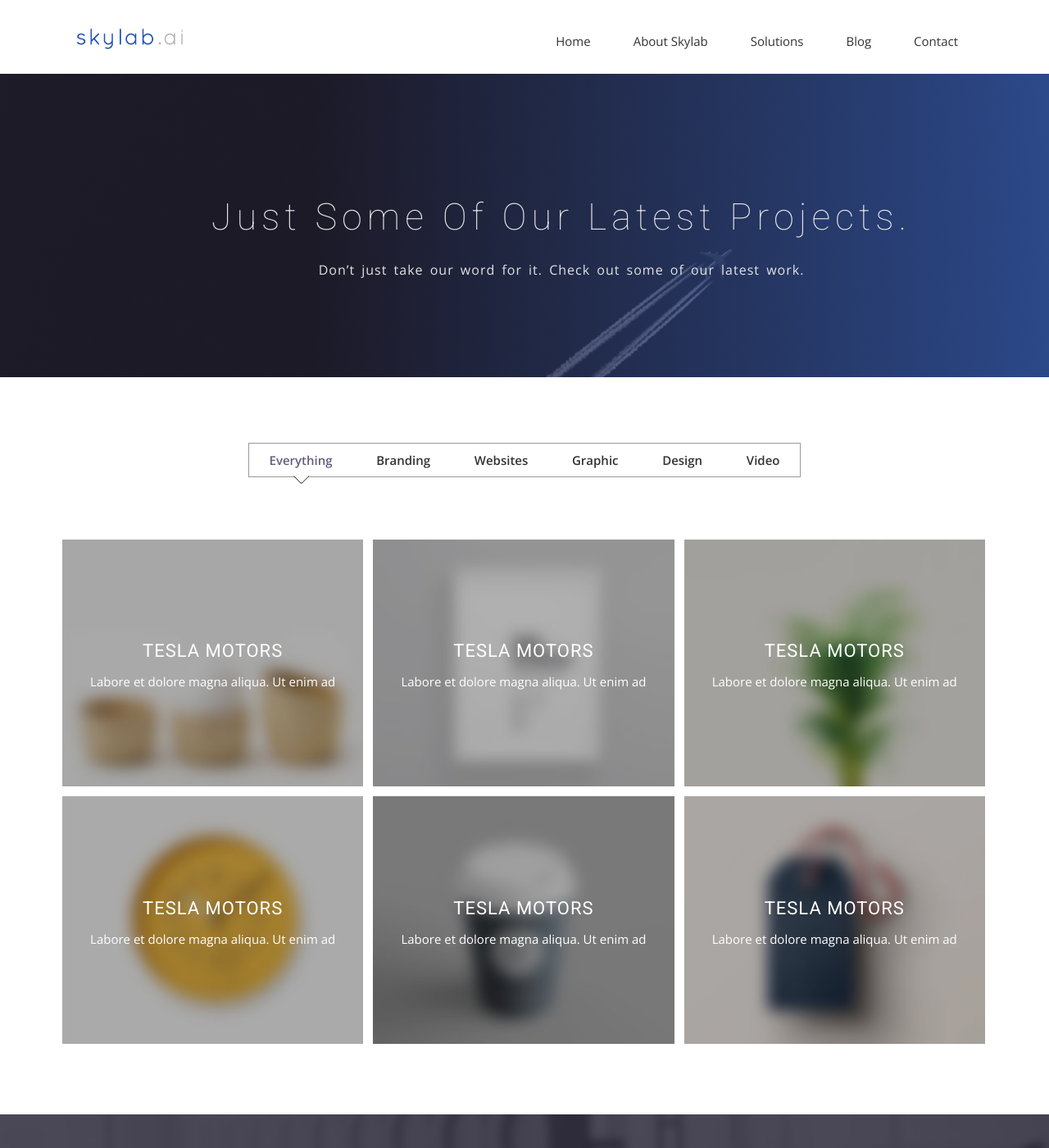
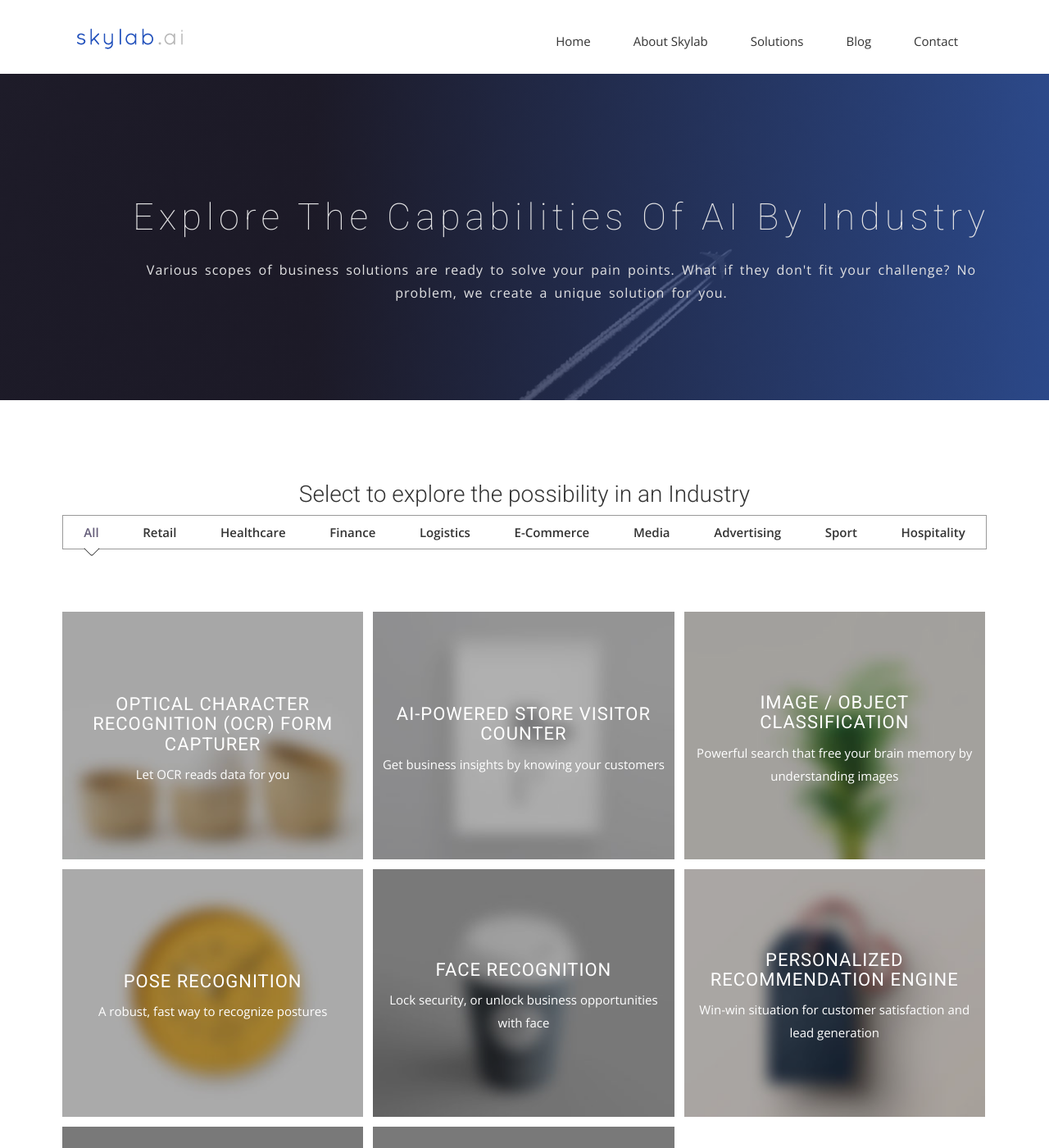
Before and after one commit to oursky/skylab, a Jekyll site: the page built from work.html, in a window 1280 px wide and 1400 px high. Shown: the whole window at 82% size. Built offline with Jekyll 4.4.1, drawn with Linux system fonts in a browser that asks for light colours; nearby versions of some CDN libraries; some web fonts are replaced; some of the changed text lies outside the part shown.

Commit message:
Update some permlink path

```diff
--- a/discover-by-function.html
+++ b/discover-by-function.html
@@ -1,7 +1,7 @@
 ---
 layout: page
 title: Discover by Function
-permalink: /discover/by-function
+permalink: /discover-by-function
 ---
 
     <!-- Slider Start -->
--- a/discover-by-industry.html
+++ b/discover-by-industry.html
@@ -1,7 +1,7 @@
 ---
 layout: page
 title: Discover by Industry
-permalink: /discover/by-industry
+permalink: /discover-by-industry
 ---
 
     <!-- Slider Start -->
--- a/work.html
+++ b/work.html
@@ -1,7 +1,7 @@
 ---
 layout: page
-title: Our Work
-permalink: /work/
+title: Discover by Industry
+permalink: /work
 ---
 
     <!-- Slider Start -->
@@ -10,8 +10,8 @@
         <div class="row">
             <div class="col-md-12">
                 <div class="block">
-                    <h1>Just some of our latest projects.</h1>
-                    <p>Don’t just take our word for it. Check out some of our latest work.</p>
+                    <h1>Explore the capabilities of AI by Industry</h1>
+                    <p>Various scopes of business solutions are ready to solve your pain points. What if they don't fit your challenge? No problem, we create a unique solution for you.</p>
                 </div>
             </div>
         </div>
@@ -24,85 +24,113 @@
           <div class="col-md-12">
             <div class="block">
               <div class="portfolio-menu">
+                <h3>Select to explore the possibility in an Industry</h3>
                 <ul>
-                    <li class="filter" data-filter="all">Everything</li>
-                    <li class="filter" data-filter=".Branding">Branding</li>
-                    <li class="filter" data-filter=".Websites">Websites</li>
-                    <li class="filter" data-filter=".Graphic">Graphic</li>
-                    <li class="filter" data-filter=".design">design</li>
-                    <li class="filter" data-filter=".Video">Video</li>
+                    <li class="filter" data-filter="all">All</li>
+                    <li class="filter" data-filter=".Retail">Retail</li>
+                    <li class="filter" data-filter=".Healthcare">Healthcare</li>
+                    <li class="filter" data-filter=".Finance">Finance</li>
+                    <li class="filter" data-filter=".Logistics">Logistics</li>
+                    <li class="filter" data-filter=".E-Commerce">E-Commerce</li>
+                    <li class="filter" data-filter=".Media">Media</li>
+                    <li class="filter" data-filter=".Advertising">Advertising</li>
+                    <li class="filter" data-filter=".Sport">Sport</li>
+                    <li class="filter" data-filter=".Hospitality">Hospitality</li>
+
                 </ul>
               </div>
               <div class="portfolio-contant">
                 <ul id="portfolio-contant-active">
-                    <li class="mix Branding">
+                    <li class="mix Retail Healthcare Finance Logistics">
                       <a href="#">
                         <img src="{{ site.baseurl }}/img/portfolio/work1.jpg" alt="">
                         <div class="overly">
                           <div class="position-center">
-                            <h2>Tesla Motors</h2>
-                            <p>Labore et dolore magna aliqua. Ut enim ad </p>
-
+                            <h2>Optical Character Recognition (OCR) Form Capturer </h2>
+                            <p>Let OCR reads data for you</p>
                           </div>
                         </div>
                       </a>
                   </li>
-                  <li class="mix Websites">
+                  <li class="mix Retail">
                     <a href="#">
                       <img src="{{ site.baseurl }}/img/portfolio/work2.jpg" alt="">
                       <div class="overly">
                         <div class="position-center">
-                          <h2>Tesla Motors</h2>
-                          <p>Labore et dolore magna aliqua. Ut enim ad </p>
+                          <h2>AI-powered Store Visitor Counter</h2>
+                          <p>Get business insights by knowing your customers</p>
 
                         </div>
                       </div>
                     </a>
                   </li>
-                  <li class="mix Graphic">
+                  <li class="mix Retail Healthcare Logistics E-Commerce Advertising">
                     <a href="#">
                       <img src="{{ site.baseurl }}/img/portfolio/work3.jpg" alt="">
                       <div class="overly">
                         <div class="position-center">
-                          <h2>Tesla Motors</h2>
-                          <p>Labore et dolore magna aliqua. Ut enim ad </p>
-
+                          <h2>Image / Object Classification</h2>
+                          <p>Powerful search that free your brain memory by understanding images</p>
                         </div>
                       </div>
 
                     </a>
                   </li>
-                  <li class="mix design">
+                  <li class="mix Healthcare Sport">
                     <a href="#">
                       <img src="{{ site.baseurl }}/img/portfolio/work4.jpg" alt="">
                       <div class="overly">
                         <div class="position-center">
-                          <h2>Tesla Motors</h2>
-                          <p>Labore et dolore magna aliqua. Ut enim ad </p>
+                          <h2>Pose Recognition</h2>
+                          <p>A robust, fast way to recognize postures</p>
 
                         </div>
                       </div>
                     </a>
                   </li>
-                  <li class="mix Video">
+                  <li class="mix Healthcare Finance Logistics Media Advertising Hospitality">
                     <a href="#">
                       <img src="{{ site.baseurl }}/img/portfolio/work5.jpg" alt="">
                       <div class="overly">
                         <div class="position-center">
-                          <h2>Tesla Motors</h2>
-                          <p>Labore et dolore magna aliqua. Ut enim ad </p>
+                          <h2>Face Recognition</h2>
+                          <p>Lock security, or unlock business opportunities with face</p>
 
                         </div>
                       </div>
                     </a>
                   </li>
-                  <li class="mix Graphic">
+                  <li class="mix Retail Finance E-Commerce Media Hospitality">
                     <a href="#">
                       <img src="{{ site.baseurl }}/img/portfolio/work6.jpg" alt="">
                       <div class="overly">
                         <div class="position-center">
-                          <h2>Tesla Motors</h2>
-                          <p>Labore et dolore magna aliqua. Ut enim ad </p>
+                          <h2>Personalized Recommendation Engine </h2>
+                          <p>Win-win situation for customer satisfaction and lead generation</p>
+
+                        </div>
+                      </div>
+                    </a>
+                  </li>
+                  <li class="mix Retail Healthcare Finance Logistics E-Commerce Hospitality">
+                    <a href="#">
+                      <img src="{{ site.baseurl }}/img/portfolio/work5.jpg" alt="">
+                      <div class="overly">
+                        <div class="position-center">
+                          <h2>Chatbot</h2>
+                          <p>Solve customer's enquiry even at midnight with chatbot, in human tone</p>
+
+                        </div>
+                      </div>
+                    </a>
+                  </li>
+                  <li class="mix Retail Healthcare Finance E-Commerce Hospitality">
+                    <a href="#">
+                      <img src="{{ site.baseurl }}/img/portfolio/work5.jpg" alt="">
+                      <div class="overly">
+                        <div class="position-center">
+                          <h2>Tailored Prediction/Forecast Model</h2>
+                          <p>Obtain goldmine insights from info noises</p>
 
                         </div>
                       </div>
```
